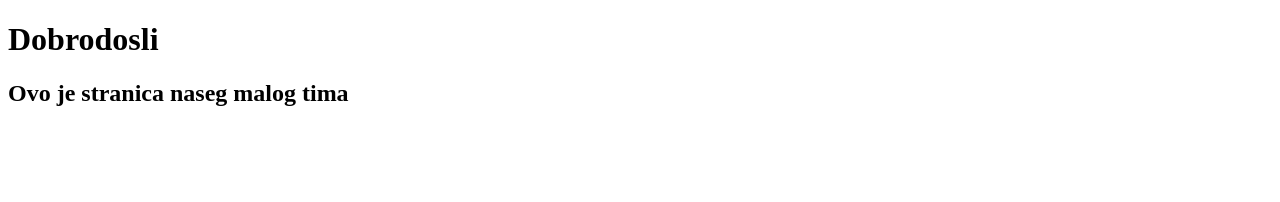
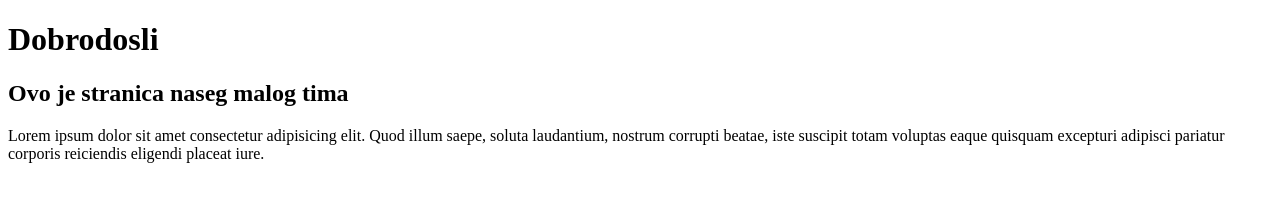
Before and after one commit to ZoricaZeljkovic/git-vezba, a plain HTML site: page index.html in a window 1280 px wide. Drawn offline with Linux system fonts and the light colour scheme.

Commit message:
Zavrsena main sekcija

```diff
--- a/index.html
+++ b/index.html
@@ -1,15 +1,23 @@
 <!DOCTYPE html>
 <html lang="en">
+
 <head>
     <meta charset="UTF-8">
     <meta name="viewport" content="width, initial-scale=1.0">
     <meta http-equiv="X-UA-Compatible" content="ie=edge">
     <title>Document</title>
 </head>
+
 <body>
     <header>
         <h1>Dobrodosli</h1>
         <h2>Ovo je stranica naseg malog tima</h2>
     </header>
+    <main>
+        <p>Lorem ipsum dolor sit amet consectetur adipisicing elit. Quod illum saepe, soluta laudantium, nostrum
+            corrupti beatae, iste suscipit totam voluptas eaque quisquam excepturi adipisci pariatur corporis reiciendis
+            eligendi placeat iure.</p>
+    </main>
 </body>
+
 </html>
```
